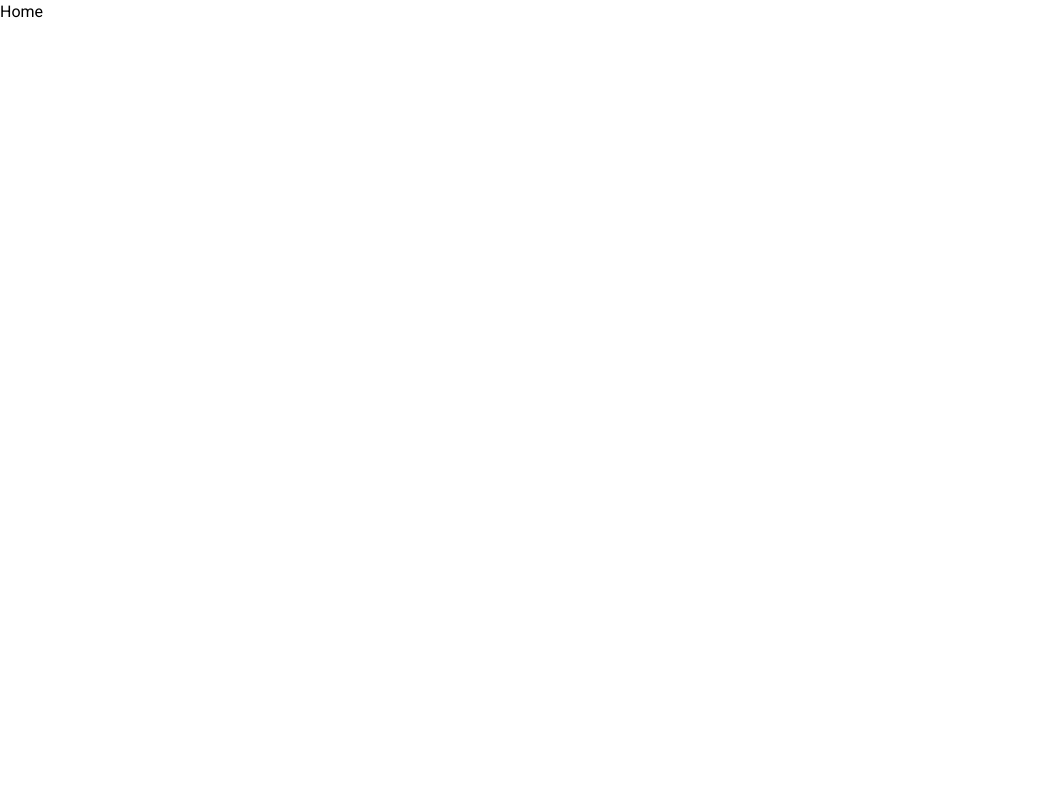
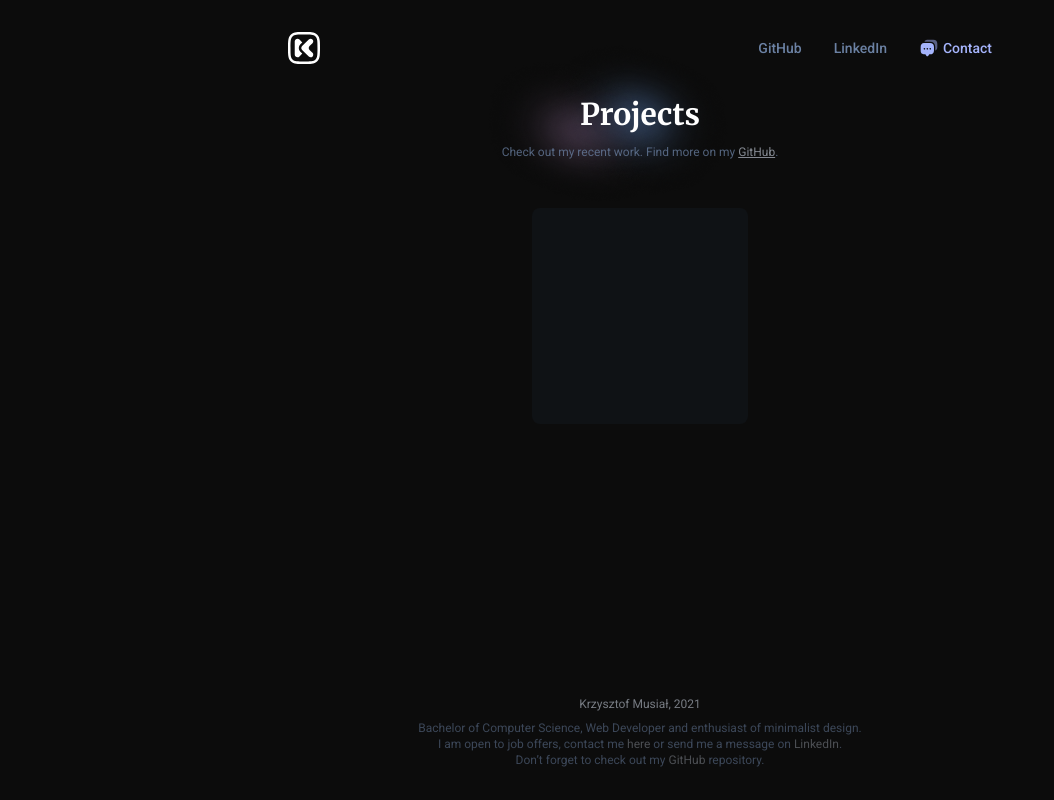
Before and after one commit to krzysztof-musial/portfolio, a React (Create React App) app: page / in a window 1280 px wide. Shown: the whole page, without its empty margins (0-1054 px from the left). Built offline with nearby package versions, Linux system fonts and the light colour scheme.

Commit message:
Home page added

```diff
--- a/src/App.js
+++ b/src/App.js
@@ -1,15 +1,30 @@
 import React from 'react'
 import { BrowserRouter as Router, Routes, Route } from "react-router-dom"
+import Footer from './components/Footer'
+import Header from './components/Header'
 import Home from './pages/Home'
 
 const App = () => {
   return (
     <Router>
-      <Routes>
-        <Route exact path="/" element={<Home />} />
-        {/* <Route path="/project/:id" element={Project} />
-        <Route path="*" element={Error} /> */}
-      </Routes>
+      <div className="bg-portfolio-back text-portfolio-white">
+        <main
+          className="w-full max-w-screen-md min-h-screen m-auto grid gap-8 p-4 sm:p-8"
+          style={{ gridTemplateRows: 'min-content auto min-content' }}
+        >
+          <div>
+            <Header />
+          </div>
+          <Routes>
+            <Route exact path="/" element={<Home />} />
+            {/* <Route path="/project/:id" element={Project} />
+            <Route path="*" element={Error} /> */}
+          </Routes>
+          <div>
+            <Footer />
+          </div>
+        </main>
+      </div>
     </Router>
   )
 }
--- /dev/null
+++ b/src/components/Footer.js
@@ -0,0 +1,14 @@
+import React from 'react'
+
+const Footer = () => {
+    return (
+        <div className="w-full flex flex-col items-center text-xs opacity-50 text-center">
+            <p className="text-portfolio-primary mb-2">Krzysztof Musiał, 2021</p>
+            <p className="text-portfolio-secondary">Bachelor of Computer Science, Web Developer and enthusiast of minimalist design.</p>
+            <p className="text-portfolio-secondary">I am open to job offers, contact me <a href="mailto:krzysztofpiotrmusial@gmail.com" target="_blank" rel="noreferrer" className="text-portfolio-primary opacity-60 hover:underline">here</a> or send me a message on <a href="https://linkerid.com/in/krzysztofpiotrmusial" target="_blank" rel="noreferrer" className="text-portfolio-primary opacity-60 hover:underline">LinkedIn</a>.</p>
+            <p className="text-portfolio-secondary">Don’t forget to check out my <a href="https://github.com/krzysztofpiotrmusial" target="_blank" rel="noreferrer" className="text-portfolio-primary opacity-60 hover:underline">GitHub</a> repository.</p>
+        </div>
+    )
+}
+
+export default Footer
--- /dev/null
+++ b/src/components/Header.js
@@ -0,0 +1,49 @@
+import React from 'react'
+import { Link } from "react-router-dom";
+
+const Header = () => {
+    return (
+        <div className="w-full flex items-center justify-between">
+            {/* Logo */}
+            <Link to="/" className="w-8 h-8">
+                <svg className="fill-current w-full h-full text-white" viewBox="0 0 32 32" fill="none" xmlns="http://www.w3.org/2000/svg">
+                    <path fillRule="evenodd" clipRule="evenodd" d="M8.27123 31.7308C6.15656 31.4465 4.24734 30.8211 2.71312 29.2869C1.17891 27.7527 0.553493 25.8434 0.269182 23.7288C-0.000177735 21.7253 -9.5205e-05 19.2016 3.7763e-06 16.1752V15.8248C-9.5205e-05 12.7984 -0.000177735 10.2747 0.269182 8.27123C0.553493 6.15656 1.17891 4.24734 2.71312 2.71312C4.24734 1.17891 6.15656 0.553493 8.27123 0.269182C10.2747 -0.000177735 12.7984 -9.5205e-05 15.8248 3.7763e-06H16.1752C19.2016 -9.5205e-05 21.7253 -0.000177735 23.7288 0.269182C25.8434 0.553493 27.7527 1.17891 29.2869 2.71312C30.8211 4.24734 31.4465 6.15656 31.7308 8.27123C32.0002 10.2747 32.0001 12.7984 32 15.8249V16.1751C32.0001 19.2016 32.0002 21.7253 31.7308 23.7288C31.4465 25.8434 30.8211 27.7527 29.2869 29.2869C27.7527 30.8211 25.8434 31.4465 23.7288 31.7308C21.7253 32.0002 19.2016 32.0001 16.1751 32H15.8249C12.7984 32.0001 10.2747 32.0002 8.27123 31.7308ZM4.4995 4.4995C2.52632 6.47267 2.52632 9.64845 2.52632 16C2.52632 22.3516 2.52632 25.5273 4.4995 27.5005C6.47267 29.4737 9.64845 29.4737 16 29.4737C22.3516 29.4737 25.5273 29.4737 27.5005 27.5005C29.4737 25.5273 29.4737 22.3516 29.4737 16C29.4737 9.64845 29.4737 6.47267 27.5005 4.4995C25.5273 2.52632 22.3516 2.52632 16 2.52632C9.64845 2.52632 6.47267 2.52632 4.4995 4.4995Z"/>
+                    <path d="M14.2685 10.3785L12.3549 12.2642C10.2655 14.3231 10.2655 17.6769 12.3549 19.7358L14.2685 21.6216L11.4808 24.4359C9.73016 26.2032 6.73685 24.9515 6.73685 22.4521V9.54795C6.73685 7.04856 9.73016 5.79686 11.4808 7.56419L14.2685 10.3785Z" />
+                    <path d="M21.5386 17.9364L24.4958 20.8505C24.9871 21.3347 25.2631 21.9914 25.2631 22.6761C25.2631 24.9763 22.441 26.1283 20.7905 24.5018L14.1281 17.9364C13.0428 16.867 13.0428 15.1331 14.1281 14.0636L20.7905 7.49825C22.441 5.87178 25.2631 7.02371 25.2631 9.3239C25.2631 10.0087 24.9871 10.6654 24.4958 11.1495L21.5386 14.0636C20.4534 15.1331 20.4534 16.867 21.5386 17.9364Z"/>
+                </svg>
+            </Link>
+            {/* Links */}
+            <div className="flex items-center space-x-4 sm:space-x-8">
+                <a
+                    href="https://github.com/krzysztofpiotrmusial"
+                    target="_blank" rel="noreferrer"
+                    className="font-medium text-sm text-portfolio-secondary hover:text-portfolio-primary"
+                >
+                    GitHub
+                </a>
+                <a
+                    href="https://linkedin.com/in/krzysztofpiotrmusial"
+                    target="_blank" rel="noreferrer"
+                    className="font-medium text-sm text-portfolio-secondary hover:text-portfolio-primary"
+                >
+                    <p>LinkedIn</p>
+                </a>
+                <a
+                    href="mailto:krzysztofpiotrmusial@gmail.com"
+                    target="_blank" rel="noreferrer"
+                    className="font-medium text-sm text-indigo-300 hover:text-indigo-200 flex items-center space-x-1"
+                >
+                    <div className="w-5 h-5">
+                        <svg className="fill-current w-full h-full" viewBox="0 0 20 20" fill="none" xmlns="http://www.w3.org/2000/svg">
+                            <path d="M10.9917 5H5.65835C5.44169 5 5.23335 5.00833 5.03335 5.03333C2.79169 5.225 1.66669 6.55 1.66669 8.99167V12.325C1.66669 15.6583 3.00002 16.3167 5.65835 16.3167H5.99169C6.17502 16.3167 6.41669 16.4417 6.52502 16.5833L7.52502 17.9167C7.96668 18.5083 8.68335 18.5083 9.12502 17.9167L10.125 16.5833C10.25 16.4167 10.45 16.3167 10.6584 16.3167H10.9917C13.4333 16.3167 14.7584 15.2 14.95 12.95C14.975 12.75 14.9833 12.5417 14.9833 12.325V8.99167C14.9833 6.33333 13.65 5 10.9917 5ZM5.41669 11.6667C4.95002 11.6667 4.58335 11.2917 4.58335 10.8333C4.58335 10.375 4.95835 10 5.41669 10C5.87502 10 6.25002 10.375 6.25002 10.8333C6.25002 11.2917 5.87502 11.6667 5.41669 11.6667ZM8.32502 11.6667C7.85835 11.6667 7.49169 11.2917 7.49169 10.8333C7.49169 10.375 7.86668 10 8.32502 10C8.78335 10 9.15835 10.375 9.15835 10.8333C9.15835 11.2917 8.79168 11.6667 8.32502 11.6667ZM11.2417 11.6667C10.775 11.6667 10.4084 11.2917 10.4084 10.8333C10.4084 10.375 10.7834 10 11.2417 10C11.7 10 12.075 10.375 12.075 10.8333C12.075 11.2917 11.7 11.6667 11.2417 11.6667Z" />
+                            <path opacity="50%" d="M18.3166 5.65832V8.99166C18.3166 10.6583 17.8 11.7917 16.7666 12.4167C16.5166 12.5667 16.225 12.3667 16.225 12.075L16.2333 8.99166C16.2333 5.65832 14.325 3.74999 10.9916 3.74999L5.91665 3.75832C5.62498 3.75832 5.42498 3.46666 5.57498 3.21666C6.19998 2.18332 7.33331 1.66666 8.99165 1.66666H14.325C16.9833 1.66666 18.3166 2.99999 18.3166 5.65832Z" />
+                        </svg>
+                    </div>
+                    <p>Contact</p>
+                </a>
+            </div>
+        </div>
+    )
+}
+
+export default Header
--- a/src/pages/Home.js
+++ b/src/pages/Home.js
@@ -1,9 +1,25 @@
 import React from 'react'
+import Orbs from '../assets/Orbs.png'
 
 const Home = () => {
     return (
-        <div>
-            Home
+        <div className="flex flex-col space-y-12 items-center">
+            <div  className="w-full flex flex-col space-y-3 items-center relative">
+                <p className="font-serif text-3xl font-bold z-10">Projects</p>
+                <p className="text-xs text-portfolio-secondary opacity-75 z-10">
+                    Check out my recent work. Find more on my <a href="https://github.com/krzysztofpiotrmusial" target="_blank" rel="noreferrer" className="text-portfolio-primary underline opacity-75">GitHub</a>.
+                </p>
+                <img src={Orbs} alt="orbs" className="absolute -top-20 mr-16 z-0" draggable="false" style={{ pointerEvents: 'none' }} />
+            </div>
+            {/* Gallery */}
+            <div>
+                <div
+                    className="bg-portfolio-front rounded-lg"
+                    style={{ width: '216px', height: '216px' }}
+                >
+
+                </div>
+            </div>
         </div>
     )
 }
```
Also changed, not shown: src/assets/Orbs.png (added).
